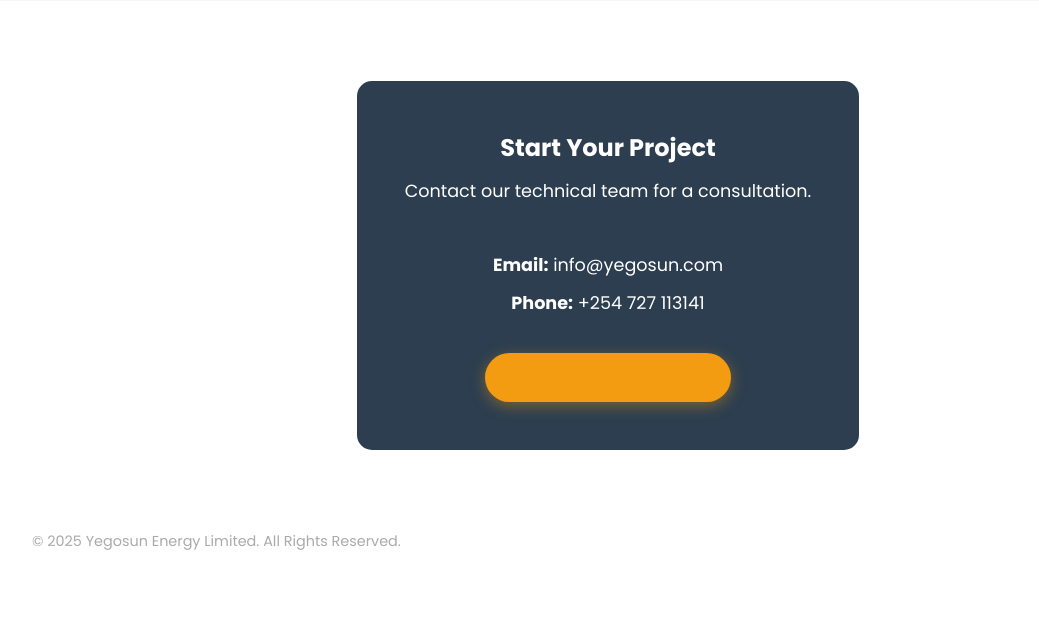
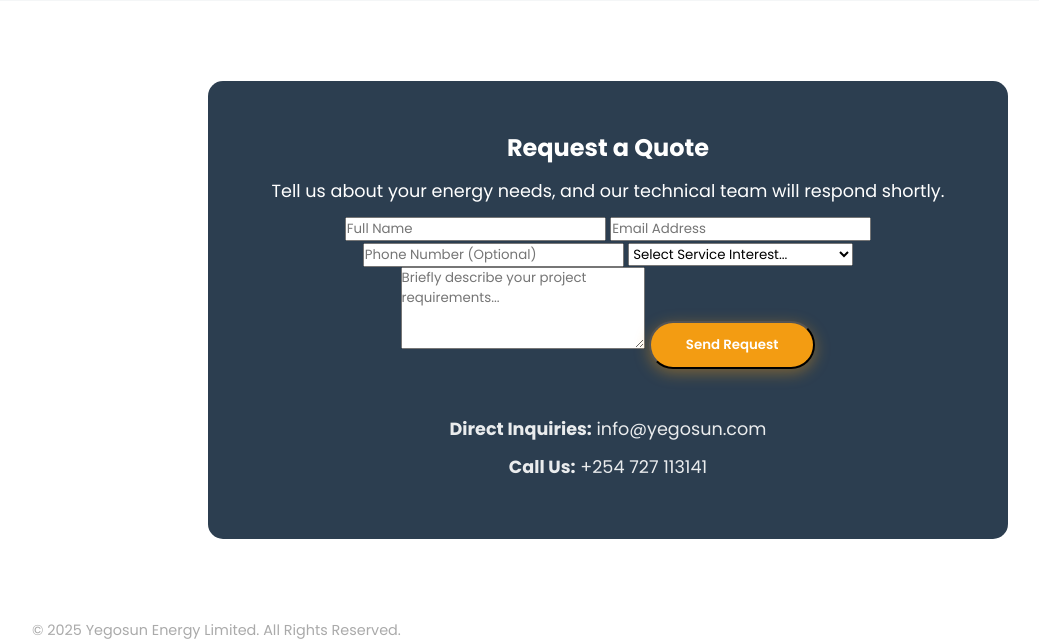
Before and after one commit to kelvin-keter/yegosun-website, a Flask app: page / in a window 1280 px wide. Shown: the part 2249-2891 px from the top of the page, without its empty margins (32-1071 px from the left). Before the commit the page ends 2799 px from the top, so only its background shows below. Run offline with Flask 3, Linux system fonts and the light colour scheme.

Commit message:
Update index to include Request Quote form

```diff
--- a/templates/index.html
+++ b/templates/index.html
@@ -15,7 +15,7 @@
                 <ul>
                     <li><a href="#">Home</a></li>
                     <li><a href="#about">About</a></li>
-                    <li><a href="#services">Solutions</a></li>
+                    <li><a href="#services">Capabilities</a></li>
                     <li><a href="#contact">Contact</a></li>
                 </ul>
             </nav>
@@ -25,7 +25,7 @@
     <section class="hero">
         <div class="container">
             <h1>Reliable Energy for <br> a Modern Kenya</h1>
-            <p>delivering high-efficiency solar power systems and smart energy infrastructure for homes, businesses, and industrial clients.</p>
+            <p>Delivering high-efficiency solar power systems and smart energy infrastructure for homes, businesses, and industrial clients.</p>
             <a href="#contact" class="btn">Get a Quote</a>
         </div>
     </section>
@@ -80,13 +80,33 @@
     <section id="contact" class="section">
         <div class="container">
             <div class="contact-box">
-                <h2>Start Your Project</h2>
-                <p>Contact our technical team for a consultation.</p>
+                <h2>Request a Quote</h2>
+                <p>Tell us about your energy needs, and our technical team will respond shortly.</p>
+
+                <form action="/submit_quote" method="POST" class="contact-form">
+                    <input type="text" name="fullName" placeholder="Full Name" required>
+                    <input type="email" name="email" placeholder="Email Address" required>
+                    <input type="text" name="phone" placeholder="Phone Number (Optional)">
+
+                    <select name="serviceType" required>
+                        <option value="" disabled selected>Select Service Interest...</option>
+                        <option value="Residential Solar">Residential Solar System</option>
+                        <option value="Commercial Solar">Commercial / Industrial Power</option>
+                        <option value="Solar Water Heating">Solar Water Heating</option>
+                        <option value="Consultancy">Technical Consultancy / Audit</option>
+                        <option value="Other">Other Inquiry</option>
+                    </select>
+
+                    <textarea name="message" rows="4" placeholder="Briefly describe your project requirements..." required></textarea>
+
+                    <button type="submit" class="btn">Send Request</button>
+                </form>
+
                 <br>
-                <p><strong>Email:</strong> info@yegosun.com</p>
-                <p><strong>Phone:</strong> +254 727 113141</p>
-                <br>
-                <a href="mailto:info@yegosun.com" class="btn">Request Consultation</a>
+                <div style="margin-top: 20px; font-size: 0.9rem; opacity: 0.9;">
+                    <p><strong>Direct Inquiries:</strong> info@yegosun.com</p>
+                    <p><strong>Call Us:</strong> +254 727 113141</p>
+                </div>
             </div>
         </div>
     </section>
```
